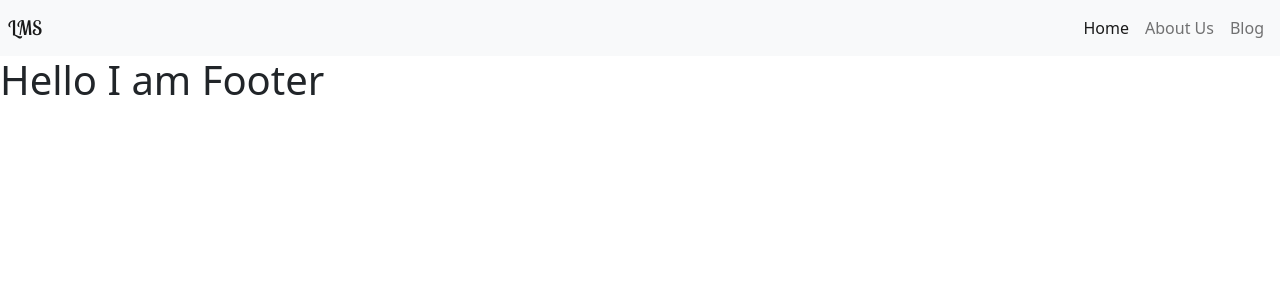
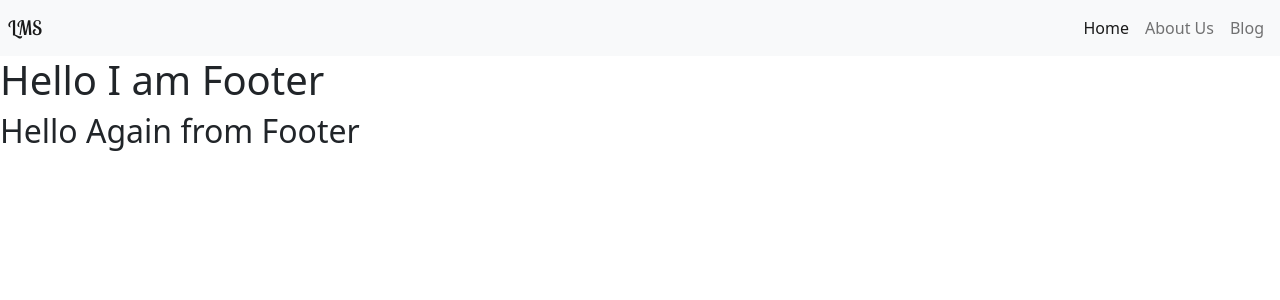
Before and after one commit to deepak032002/lms, a React (Create React App) app: page / in a window 1280 px wide. Shown: the top 300 px of the page. Built offline with nearby package versions, Linux system fonts and the light colour scheme.

Commit message:
It is my fourth commit

```diff
--- a/src/components/Footer.jsx
+++ b/src/components/Footer.jsx
@@ -4,6 +4,7 @@ const footer = () => {
     return (
         <>
         <h1>Hello I am Footer</h1>
+        <h2>Hello Again from Footer</h2>
         </>
     )
 }
```
